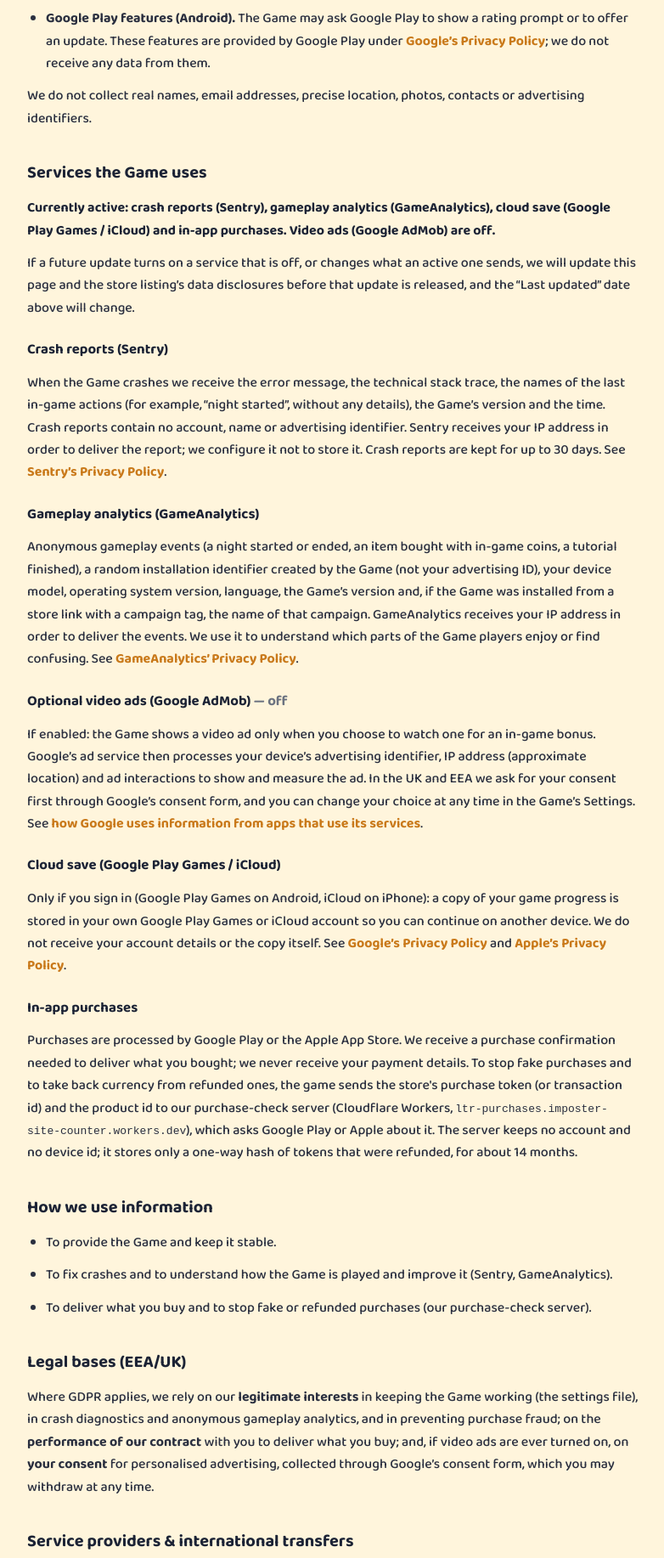
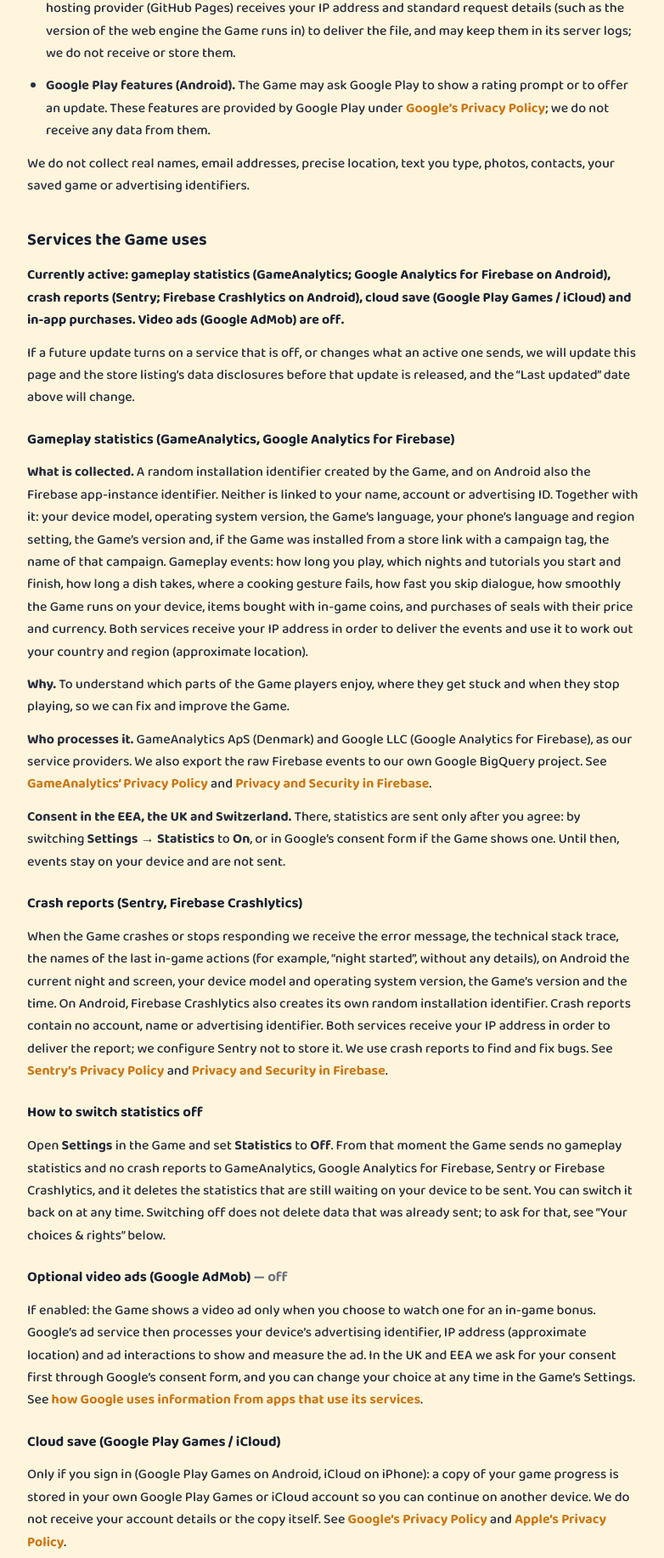
Before and after one commit to dimaplotnikov/midnightsnack-site, a plain HTML site: page last-train-ramen/privacy/index.html in a window 1280 px wide. Shown: the part 964-2798 px from the top of the page at 85% size, without its empty margins (248-1030 px from the left). Drawn offline with Linux system fonts and the light colour scheme.

Commit message:
Last Train Ramen: publish privacy policy and remote config (game repo 6698b1c31a)

```diff
--- a/last-train-ramen/privacy/index.html
+++ b/last-train-ramen/privacy/index.html
@@ -38,10 +38,10 @@
 <body>
 <div class="wrap">
   <h1>Privacy Policy</h1>
-  <p class="meta">Last Train Ramen · Midnight Snack Games · Last updated: September 25, 2026</p>
+  <p class="meta">Last Train Ramen · Midnight Snack Games · Last updated: November 24, 2026</p>
 
   <div class="card">
-    <p><strong>Short version:</strong> Last Train Ramen is a single-player cooking game. You don’t create an account, and we never ask for your name, email or contacts. Your progress is stored on your device (and, if you sign in, in your own Google Play Games or iCloud account). The Game sends anonymous gameplay analytics (GameAnalytics) and crash reports (Sentry), and sends in-app purchase receipts to our server to verify them. It does not show ads and does not collect your advertising identifier. Each service is described below. We do not sell your personal information.</p>
+    <p><strong>Short version:</strong> Last Train Ramen is a single-player cooking game. You don’t create an account, and we never ask for your name, email or contacts. Your progress is stored on your device (and, if you sign in, in your own Google Play Games or iCloud account). The Game sends pseudonymous gameplay statistics (GameAnalytics and, on Android, Google Analytics for Firebase) and crash reports (Sentry and, on Android, Firebase Crashlytics), and sends in-app purchase receipts to our server to verify them. You can switch statistics and crash reports off at any time in <strong>Settings → Statistics → Off</strong>. In the EEA, the UK and Switzerland, statistics are sent only after you agree. The current version does not show ads and does not collect your advertising identifier. Each service is described below. We do not sell your personal information.</p>
   </div>
 
   <h2>Who we are</h2>
@@ -54,17 +54,23 @@
     <li><strong>Game settings file.</strong> The Game occasionally downloads a small settings file from our website (midnightsnack.games) so we can switch features off or ask you to update if a version has a serious bug. The request contains no information about you or your game. As with any web request, our hosting provider (GitHub Pages) receives your IP address and standard request details (such as the version of the web engine the Game runs in) to deliver the file, and may keep them in its server logs; we do not receive or store them.</li>
     <li><strong>Google Play features (Android).</strong> The Game may ask Google Play to show a rating prompt or to offer an update. These features are provided by Google Play under <a href="https://policies.google.com/privacy" target="_blank" rel="noopener">Google’s Privacy Policy</a>; we do not receive any data from them.</li>
   </ul>
-  <p>We do not collect real names, email addresses, precise location, photos, contacts or advertising identifiers.</p>
+  <p>We do not collect real names, email addresses, precise location, text you type, photos, contacts, your saved game or advertising identifiers.</p>
 
   <h2>Services the Game uses</h2>
-  <p class="status">Currently active: crash reports (Sentry), gameplay analytics (GameAnalytics), cloud save (Google Play Games / iCloud) and in-app purchases. Video ads (Google AdMob) are off.</p>
+  <p class="status">Currently active: gameplay statistics (GameAnalytics; Google Analytics for Firebase on Android), crash reports (Sentry; Firebase Crashlytics on Android), cloud save (Google Play Games / iCloud) and in-app purchases. Video ads (Google AdMob) are off.</p>
   <p>If a future update turns on a service that is off, or changes what an active one sends, we will update this page and the store listing’s data disclosures before that update is released, and the “Last updated” date above will change.</p>
 
-  <h3>Crash reports (Sentry)</h3>
-  <p>When the Game crashes we receive the error message, the technical stack trace, the names of the last in-game actions (for example, “night started”, without any details), the Game’s version and the time. Crash reports contain no account, name or advertising identifier. Sentry receives your IP address in order to deliver the report; we configure it not to store it. Crash reports are kept for up to 30 days. See <a href="https://sentry.io/privacy/" target="_blank" rel="noopener">Sentry’s Privacy Policy</a>.</p>
+  <h3>Gameplay statistics (GameAnalytics, Google Analytics for Firebase)</h3>
+  <p><strong>What is collected.</strong> A random installation identifier created by the Game, and on Android also the Firebase app-instance identifier. Neither is linked to your name, account or advertising ID. Together with it: your device model, operating system version, the Game’s language, your phone’s language and region setting, the Game’s version and, if the Game was installed from a store link with a campaign tag, the name of that campaign. Gameplay events: how long you play, which nights and tutorials you start and finish, how long a dish takes, where a cooking gesture fails, how fast you skip dialogue, how smoothly the Game runs on your device, items bought with in-game coins, and purchases of seals with their price and currency. Both services receive your IP address in order to deliver the events and use it to work out your country and region (approximate location).</p>
+  <p><strong>Why.</strong> To understand which parts of the Game players enjoy, where they get stuck and when they stop playing, so we can fix and improve the Game.</p>
+  <p><strong>Who processes it.</strong> GameAnalytics ApS (Denmark) and Google LLC (Google Analytics for Firebase), as our service providers. We also export the raw Firebase events to our own Google BigQuery project. See <a href="https://gameanalytics.com/privacy/" target="_blank" rel="noopener">GameAnalytics’ Privacy Policy</a> and <a href="https://firebase.google.com/support/privacy" target="_blank" rel="noopener">Privacy and Security in Firebase</a>.</p>
+  <p><strong>Consent in the EEA, the UK and Switzerland.</strong> There, statistics are sent only after you agree: by switching <strong>Settings → Statistics</strong> to <strong>On</strong>, or in Google’s consent form if the Game shows one. Until then, events stay on your device and are not sent.</p>
 
-  <h3>Gameplay analytics (GameAnalytics)</h3>
-  <p>Anonymous gameplay events (a night started or ended, an item bought with in-game coins, a tutorial finished), a random installation identifier created by the Game (not your advertising ID), your device model, operating system version, language, the Game’s version and, if the Game was installed from a store link with a campaign tag, the name of that campaign. GameAnalytics receives your IP address in order to deliver the events. We use it to understand which parts of the Game players enjoy or find confusing. See <a href="https://gameanalytics.com/privacy/" target="_blank" rel="noopener">GameAnalytics’ Privacy Policy</a>.</p>
+  <h3>Crash reports (Sentry, Firebase Crashlytics)</h3>
+  <p>When the Game crashes or stops responding we receive the error message, the technical stack trace, the names of the last in-game actions (for example, “night started”, without any details), on Android the current night and screen, your device model and operating system version, the Game’s version and the time. On Android, Firebase Crashlytics also creates its own random installation identifier. Crash reports contain no account, name or advertising identifier. Both services receive your IP address in order to deliver the report; we configure Sentry not to store it. We use crash reports to find and fix bugs. See <a href="https://sentry.io/privacy/" target="_blank" rel="noopener">Sentry’s Privacy Policy</a> and <a href="https://firebase.google.com/support/privacy" target="_blank" rel="noopener">Privacy and Security in Firebase</a>.</p>
+
+  <h3>How to switch statistics off</h3>
+  <p>Open <strong>Settings</strong> in the Game and set <strong>Statistics</strong> to <strong>Off</strong>. From that moment the Game sends no gameplay statistics and no crash reports to GameAnalytics, Google Analytics for Firebase, Sentry or Firebase Crashlytics, and it deletes the statistics that are still waiting on your device to be sent. You can switch it back on at any time. Switching off does not delete data that was already sent; to ask for that, see “Your choices &amp; rights” below.</p>
 
   <h3>Optional video ads (Google AdMob) <span class="off">— off</span></h3>
   <p>If enabled: the Game shows a video ad only when you choose to watch one for an in-game bonus. Google’s ad service then processes your device’s advertising identifier, IP address (approximate location) and ad interactions to show and measure the ad. In the UK and EEA we ask for your consent first through Google’s consent form, and you can change your choice at any time in the Game’s Settings. See <a href="https://policies.google.com/technologies/ads" target="_blank" rel="noopener">how Google uses information from apps that use its services</a>.</p>
@@ -73,33 +79,34 @@
   <p>Only if you sign in (Google Play Games on Android, iCloud on iPhone): a copy of your game progress is stored in your own Google Play Games or iCloud account so you can continue on another device. We do not receive your account details or the copy itself. See <a href="https://policies.google.com/privacy" target="_blank" rel="noopener">Google’s Privacy Policy</a> and <a href="https://www.apple.com/legal/privacy/" target="_blank" rel="noopener">Apple’s Privacy Policy</a>.</p>
 
   <h3>In-app purchases</h3>
-  <p>Purchases are processed by Google Play or the Apple App Store. We receive a purchase confirmation needed to deliver what you bought; we never receive your payment details. To stop fake purchases and to take back currency from refunded ones, the game sends the store's purchase token (or transaction id) and the product id to our purchase-check server (Cloudflare Workers, <code>ltr-purchases.imposter-site-counter.workers.dev</code>), which asks Google Play or Apple about it. The server keeps no account and no device id; it stores only a one-way hash of tokens that were refunded, for about 14 months.</p>
+  <p>Purchases are processed by Google Play or the Apple App Store. We receive a purchase confirmation needed to deliver what you bought; we never receive your payment details. To stop fake purchases and to take back currency from refunded ones, the game sends the store's purchase token (or transaction id) and the product id to our purchase-check server (Cloudflare Workers, <code>ltr-purchases.imposter-site-counter.workers.dev</code>), which asks Google Play or Apple about it. The server keeps no account and no device id; it stores only a one-way hash of tokens that were refunded, for about 14 months. If statistics are on, the price and currency of a purchase are also sent as a gameplay statistic (see above).</p>
 
   <h2>How we use information</h2>
   <ul>
     <li>To provide the Game and keep it stable.</li>
-    <li>To fix crashes and to understand how the Game is played and improve it (Sentry, GameAnalytics).</li>
+    <li>To fix crashes (Sentry, Firebase Crashlytics) and to understand how the Game is played and improve it (GameAnalytics, Google Analytics for Firebase).</li>
     <li>To deliver what you buy and to stop fake or refunded purchases (our purchase-check server).</li>
   </ul>
 
   <h2>Legal bases (EEA/UK)</h2>
-  <p>Where GDPR applies, we rely on our <strong>legitimate interests</strong> in keeping the Game working (the settings file), in crash diagnostics and anonymous gameplay analytics, and in preventing purchase fraud; on the <strong>performance of our contract</strong> with you to deliver what you buy; and, if video ads are ever turned on, on <strong>your consent</strong> for personalised advertising, collected through Google’s consent form, which you may withdraw at any time.</p>
+  <p>Where GDPR applies, we rely on <strong>your consent</strong> for gameplay statistics, which you give and withdraw in <strong>Settings → Statistics</strong>; on our <strong>legitimate interests</strong> in keeping the Game working (the settings file), in crash diagnostics and in preventing purchase fraud; on the <strong>performance of our contract</strong> with you to deliver what you buy; and, if video ads are ever turned on, on <strong>your consent</strong> for personalised advertising, collected through Google’s consent form, which you may withdraw at any time.</p>
 
   <h2>Service providers &amp; international transfers</h2>
-  <p>We share limited data only with providers that process it on our behalf and only for the services that are active: GitHub (website hosting), Google Play and the Apple App Store, Sentry (crash reports), GameAnalytics (gameplay analytics), Cloudflare (our purchase-check server) and — only if video ads are ever turned on — Google AdMob. Each processes data under its own privacy policy. For EEA/UK users, transfers outside the EEA/UK rely on adequacy decisions or Standard Contractual Clauses.</p>
+  <p>We share limited data only with providers that process it on our behalf and only for the services that are active: GitHub (website hosting), Google Play and the Apple App Store, Google (Google Analytics for Firebase, Firebase Crashlytics and BigQuery), Sentry (crash reports), GameAnalytics (gameplay statistics), Cloudflare (our purchase-check server) and — only if video ads are ever turned on — Google AdMob. Each processes data under its own privacy policy. For EEA/UK users, transfers outside the EEA/UK rely on adequacy decisions or Standard Contractual Clauses.</p>
 
   <h2>Your choices &amp; rights</h2>
   <ul>
+    <li>Switch statistics and crash reports off in <strong>Settings → Statistics → Off</strong> (see above).</li>
     <li>Uninstalling the Game deletes all progress stored on your device.</li>
     <li>Depending on where you live (for example, the EEA/UK under GDPR, or California under CCPA/CPRA), you may have the right to access, correct, delete, restrict or port your data, to object to certain processing and to withdraw consent. You also have the right to lodge a complaint with your local data protection authority.</li>
-    <li><strong>To exercise a right</strong>, email <a href="mailto:hello@midnightsnack.games">hello@midnightsnack.games</a>. Because the Game has no accounts, we may ask for details that help us find data linked to your installation.</li>
+    <li><strong>To exercise a right or to ask us to delete your data</strong>, email <a href="mailto:hello@midnightsnack.games">hello@midnightsnack.games</a>. Because the Game has no accounts, we may ask for details that help us find data linked to your installation (for example, your device model and the dates you played). We then delete it from GameAnalytics, Google Analytics for Firebase, Firebase Crashlytics, Sentry and our BigQuery export.</li>
   </ul>
 
   <h2>Children</h2>
   <p>The Game is intended for players aged 13 and over and is not directed to children under 13. We do not knowingly collect personal information from children. If we learn that we have collected personal information from a child under 13, we will delete it.</p>
 
   <h2>Data retention</h2>
-  <p>Data on your device stays there until you delete the Game or clear its data. Crash reports are kept for up to 30 days; analytics are kept only as long as needed to improve the Game, then deleted or aggregated; refunded-purchase hashes are kept for about 14 months. To ask us to delete analytics or crash data linked to your installation, email <a href="mailto:hello@midnightsnack.games">hello@midnightsnack.games</a>.</p>
+  <p>Data on your device stays there until you delete the Game or clear its data. Sentry crash reports are kept for up to 30 days and Firebase Crashlytics reports for up to 90 days. Google Analytics for Firebase keeps event-level data for up to 14 months; the raw events in our BigQuery export are deleted after 60 days. GameAnalytics data is kept only as long as needed to improve the Game, then deleted or aggregated. Refunded-purchase hashes are kept for about 14 months. To ask us to delete statistics or crash data linked to your installation, email <a href="mailto:hello@midnightsnack.games">hello@midnightsnack.games</a>.</p>
 
   <h2>Changes to this policy</h2>
   <p>We may update this policy from time to time. Changes will be reflected by updating the “Last updated” date on this page.</p>
```
